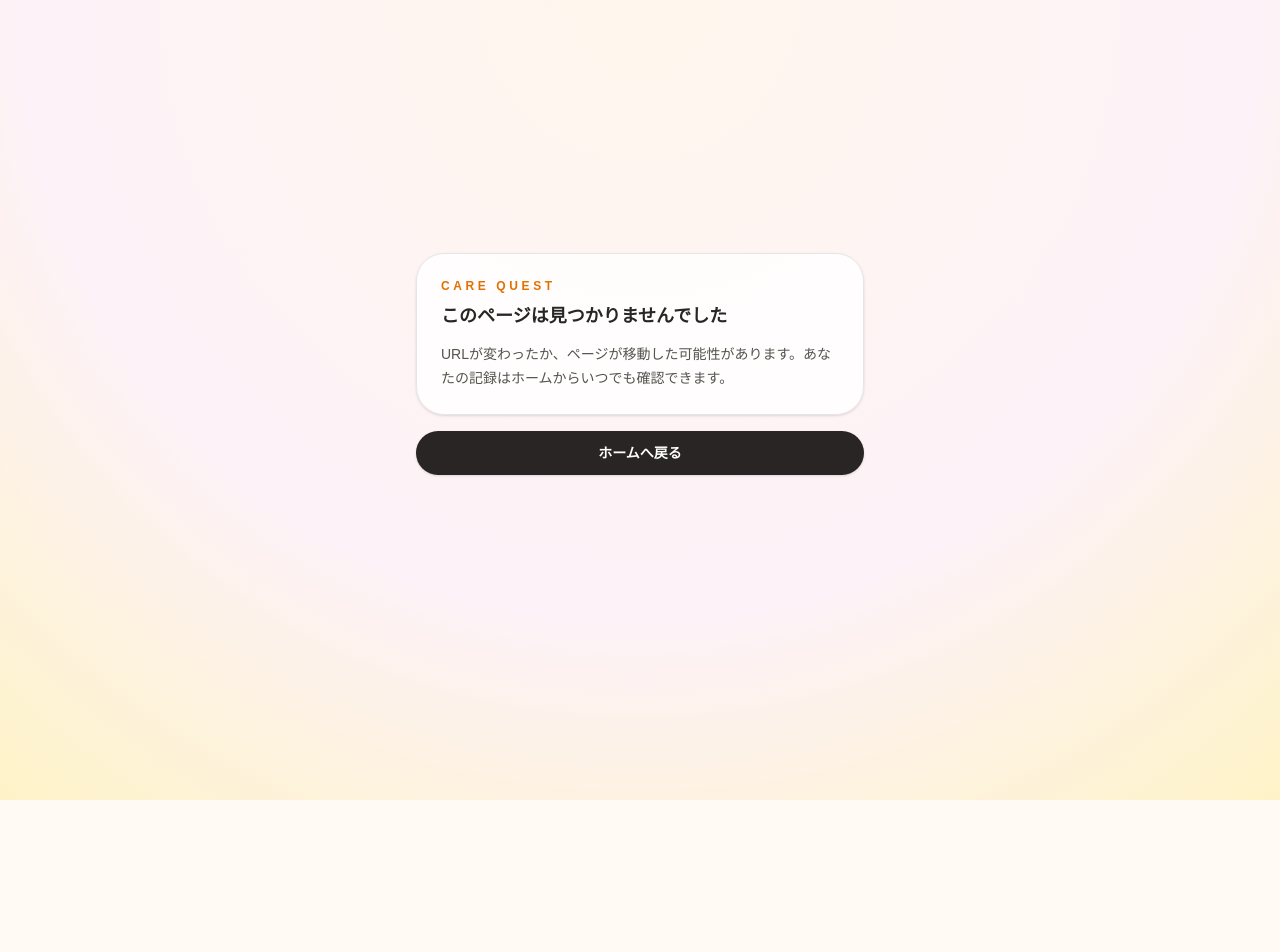
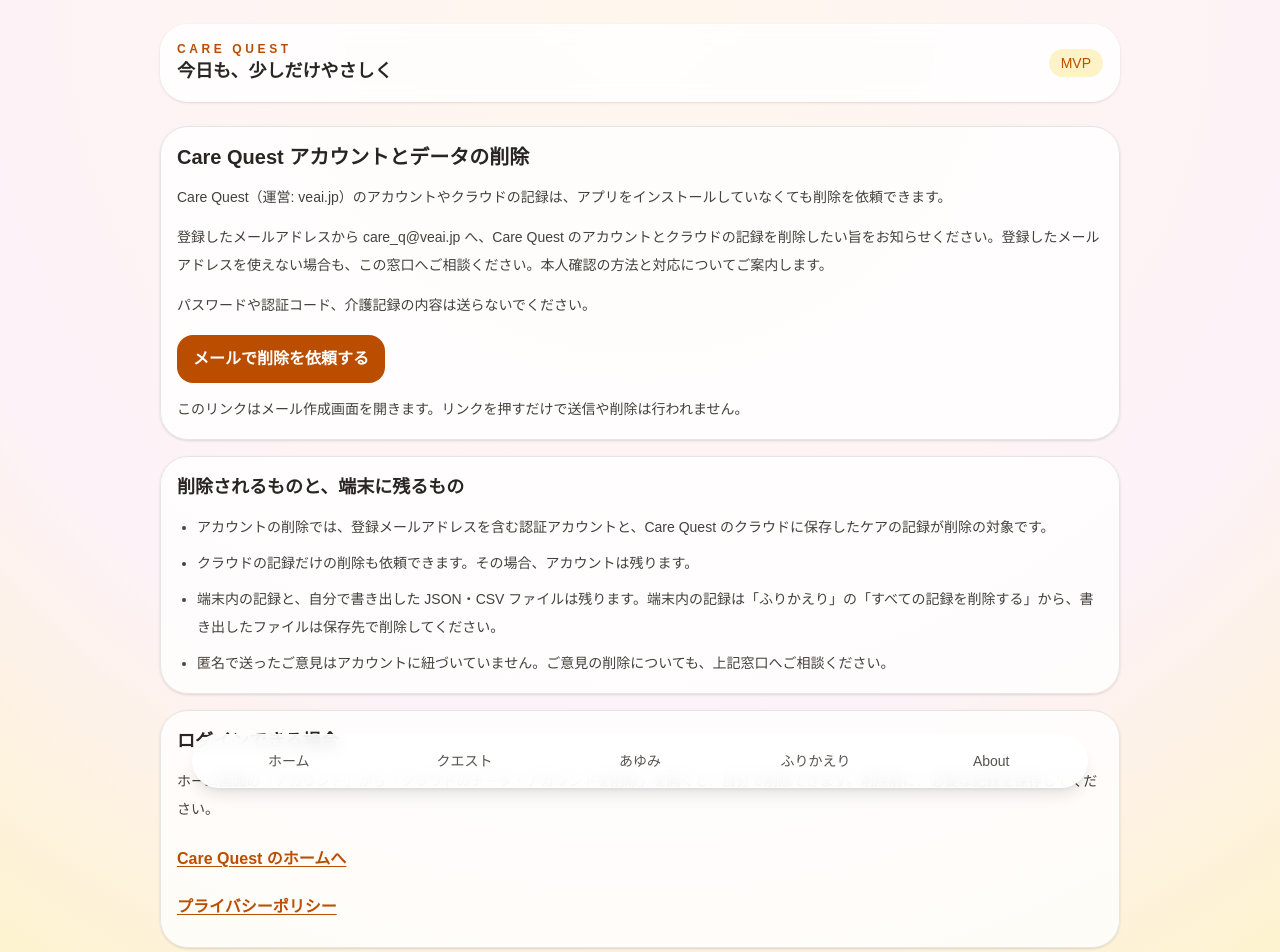
Before and after one commit to larai-w/carequest, a Next.js app: page /carequest/delete-account in a window 1280 px wide. Before the commit this address had no page. Shown: the top 952 px of the page. Before the commit the page ends 800 px from the top, so only its background shows below. Built offline with nearby package versions, Linux system fonts and the light colour scheme.

Commit message:
Add web account deletion instructions and disclose feedback collection

```diff
--- a/app/about/page.tsx
+++ b/app/about/page.tsx
@@ -88,7 +88,7 @@
             </div>
             <div>
               <dt className="font-semibold text-stone-800">使うのをやめたいときは?</dt>
-              <dd className="mt-1 text-stone-600">いつでもふりかえり画面からすべての記録を削除できます。登録した場合は、ホーム画面の「アカウント」から、クラウドの記録やアカウントも削除できます。</dd>
+              <dd className="mt-1 text-stone-600">いつでもふりかえり画面からすべての記録を削除できます。登録した場合は、ホーム画面の「アカウント」から、クラウドの記録やアカウントも削除できます。ログインできない場合は、<Link href="/delete-account" className="font-semibold text-amber-700 underline underline-offset-2">アカウントとデータの削除方法</Link>をご覧ください。</dd>
             </div>
           </dl>
         </section>
--- /dev/null
+++ b/app/delete-account/page.tsx
@@ -0,0 +1,53 @@
+import Link from "next/link";
+import Layout from "@/components/Layout";
+
+export default function DeleteAccountPage() {
+  return (
+    <Layout>
+      <div className="space-y-4">
+        <section className="rounded-[28px] border border-stone-200 bg-white/80 p-4 shadow-sm">
+          <h2 className="text-xl font-semibold text-stone-800">Care Quest アカウントとデータの削除</h2>
+          <p className="mt-3 text-sm leading-7 text-stone-700">
+            Care Quest（運営: veai.jp）のアカウントやクラウドの記録は、アプリをインストールしていなくても削除を依頼できます。
+          </p>
+          <p className="mt-3 text-sm leading-7 text-stone-700">
+            登録したメールアドレスから care_q@veai.jp へ、Care Quest のアカウントとクラウドの記録を削除したい旨をお知らせください。登録したメールアドレスを使えない場合も、この窓口へご相談ください。本人確認の方法と対応についてご案内します。
+          </p>
+          <p className="mt-3 text-sm leading-7 text-stone-700">
+            パスワードや認証コード、介護記録の内容は送らないでください。
+          </p>
+          <a
+            href={`mailto:care_q@veai.jp?subject=${encodeURIComponent("Care Quest アカウントとデータの削除依頼")}`}
+            className="mt-4 inline-flex min-h-12 items-center rounded-2xl bg-amber-700 px-4 py-3 font-semibold text-white focus-visible:outline-2 focus-visible:outline-offset-4 focus-visible:outline-amber-700"
+          >
+            メールで削除を依頼する
+          </a>
+          <p className="mt-3 text-sm leading-7 text-stone-700">
+            このリンクはメール作成画面を開きます。リンクを押すだけで送信や削除は行われません。
+          </p>
+        </section>
+
+        <section className="rounded-[28px] border border-stone-200 bg-white/80 p-4 shadow-sm">
+          <h3 className="text-lg font-semibold text-stone-800">削除されるものと、端末に残るもの</h3>
+          <ul className="mt-3 list-disc space-y-2 pl-5 text-sm leading-7 text-stone-700">
+            <li>アカウントの削除では、登録メールアドレスを含む認証アカウントと、Care Quest のクラウドに保存したケアの記録が削除の対象です。</li>
+            <li>クラウドの記録だけの削除も依頼できます。その場合、アカウントは残ります。</li>
+            <li>端末内の記録と、自分で書き出した JSON・CSV ファイルは残ります。端末内の記録は「ふりかえり」の「すべての記録を削除する」から、書き出したファイルは保存先で削除してください。</li>
+            <li>匿名で送ったご意見はアカウントに紐づいていません。ご意見の削除についても、上記窓口へご相談ください。</li>
+          </ul>
+        </section>
+
+        <section className="rounded-[28px] border border-stone-200 bg-white/80 p-4 shadow-sm">
+          <h3 className="text-lg font-semibold text-stone-800">ログインできる場合</h3>
+          <p className="mt-3 text-sm leading-7 text-stone-700">
+            ホーム画面の「アカウント」から「クラウドのデータ・アカウントを削除」を開くと、自分で削除できます。削除前に、必要な記録を保存してください。
+          </p>
+          <Link href="/" className="mt-3 inline-flex min-h-12 items-center font-semibold text-amber-700 underline underline-offset-2">Care Quest のホームへ</Link>
+          <p>
+            <Link href="/privacy" className="inline-flex min-h-12 items-center font-semibold text-amber-700 underline underline-offset-2">プライバシーポリシー</Link>
+          </p>
+        </section>
+      </div>
+    </Layout>
+  );
+}
--- a/app/privacy/page.tsx
+++ b/app/privacy/page.tsx
@@ -1,3 +1,4 @@
+import Link from "next/link";
 import Layout from "@/components/Layout";
 
 export default function PrivacyPage() {
@@ -19,6 +20,9 @@
             </li>
             <li>
               アカウント登録をした場合は、メールアドレスと介護の記録を、日本国内にあるサーバーに保存します(Amazon Web Services の東京リージョン。Amazon Cognito / DynamoDB を使用)。
+            </li>
+            <li>
+              「ご意見を送る」で送信した気分の選択と任意のメッセージは、改善のためサーバーに保存され、運営へ通知されます。ご意見にはアカウントの識別子を付けません。氏名・病名などの個人情報や健康情報は書かないでください。
             </li>
           </ul>
         </section>
@@ -52,6 +56,10 @@
         <section className="rounded-[28px] border border-stone-200 bg-white/80 p-4 shadow-sm">
           <h3 className="text-lg font-semibold text-stone-800">データの削除</h3>
           <p className="mt-3 text-sm leading-7 text-stone-700">
+            アプリをインストールしていない場合やログインできない場合も、運営へ削除を依頼できます。
+            <Link href="/delete-account" className="ml-1 font-semibold text-amber-700 underline underline-offset-2">アカウントとデータの削除方法</Link>
+          </p>
+          <p className="mt-3 text-sm leading-7 text-stone-700">
             端末内のデータは、ふりかえり画面のデータ管理セクションにある「すべての記録を削除する」からアプリ内で削除できます。削除後はオンボーディングが再表示される、まっさらな状態に戻ります。
           </p>
           <p className="mt-2 text-sm leading-7 text-stone-700">
@@ -68,7 +76,7 @@
         <section className="rounded-[28px] border border-stone-200 bg-white/80 p-4 shadow-sm">
           <h3 className="text-lg font-semibold text-stone-800">このポリシーについて</h3>
           <p className="mt-3 text-sm leading-7 text-stone-700">
-            内容を変更する場合は、このページでお知らせします。最終更新日: 2026年9月14日
+            運営元は veai.jp です。お問い合わせは care_q@veai.jp で受け付けます。内容を変更する場合は、このページでお知らせします。最終更新日: 2026年10月1日
           </p>
         </section>
       </div>
```
Also changed, not shown: 1 other file (tests, documents, lock files or other folders).
